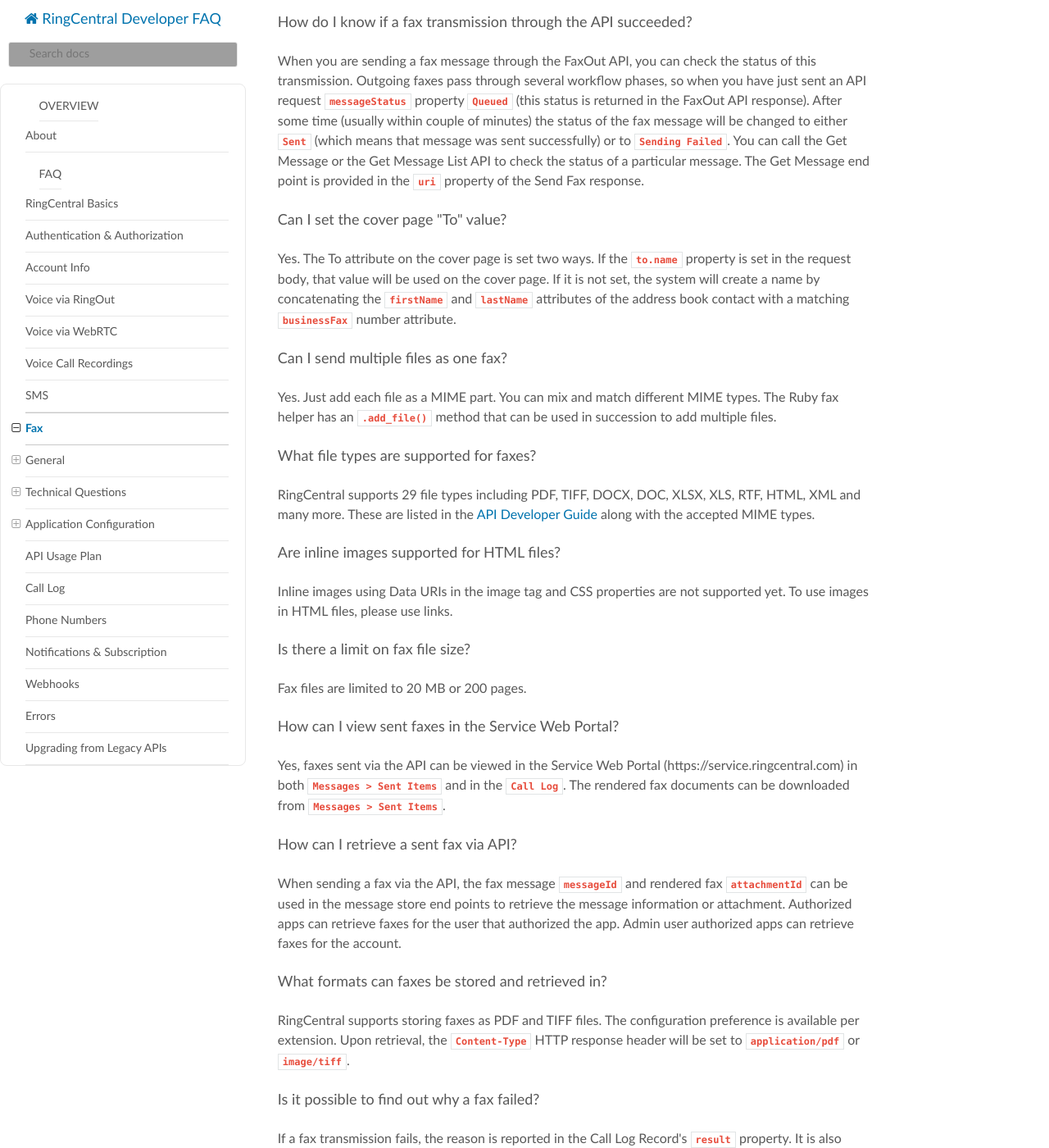
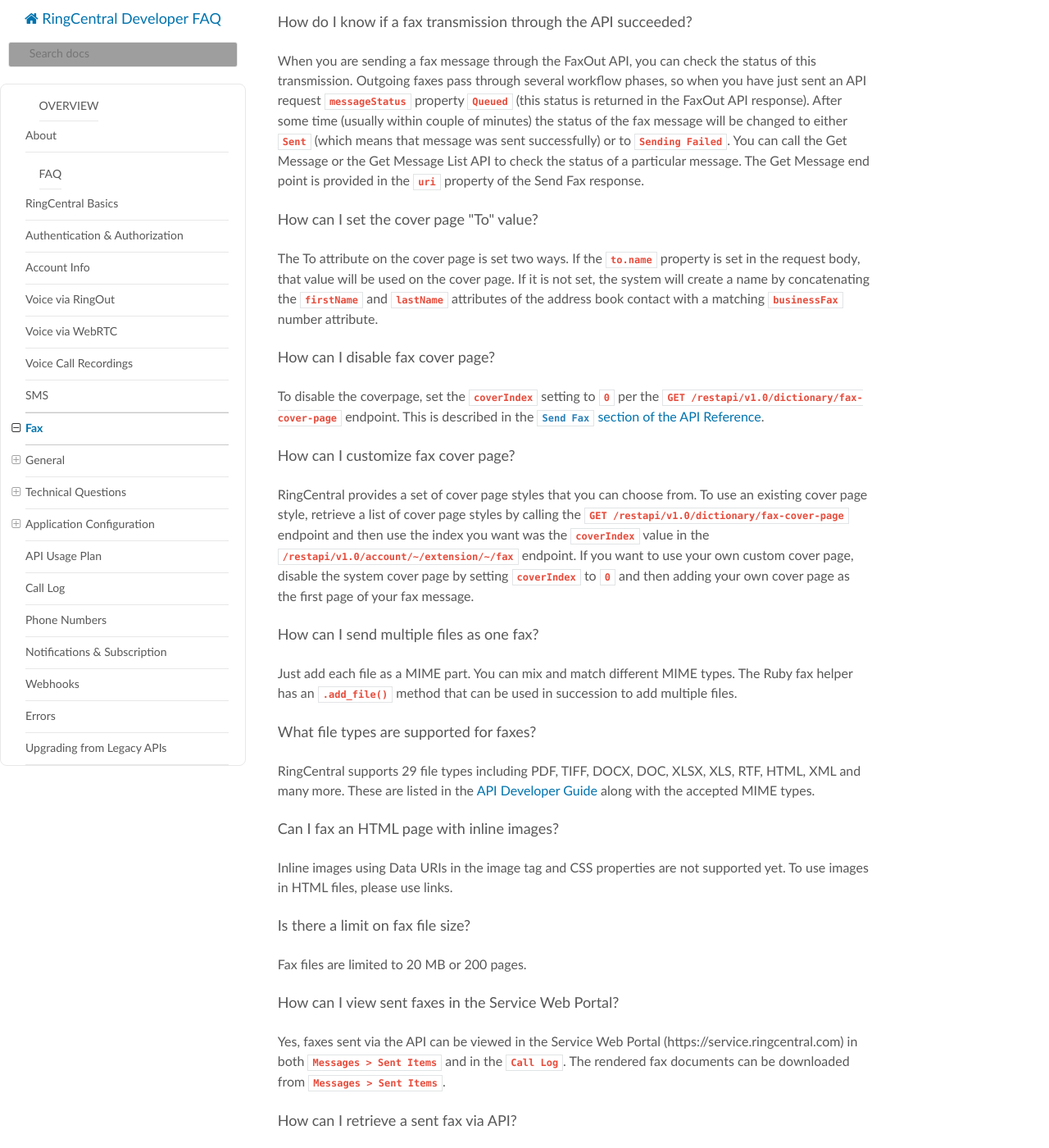
Before and after one commit to ringcentral/ringcentral-faq, an MkDocs documentation site: the page built from docs/fax.md, in a window 1280 px wide and 1400 px high, scrolled down 380 px. Shown: the whole window at 82% size. Built offline with MkDocs 1.6.1, drawn with Linux system fonts in a browser that asks for light colours; nearby versions of some CDN libraries; old or Windows-style settings are respelled for this version of MkDocs; some of the changed text lies outside the part shown; grey boxes are pictures that could not be loaded.

Commit message:
add fax Q&A

```diff
--- a/docs/fax.md
+++ b/docs/fax.md
@@ -12,19 +12,27 @@
 
 When you are sending a fax message through the FaxOut API, you can check the status of this transmission. Outgoing faxes pass through several workflow phases, so when you have just sent an API request `messageStatus` property `Queued` (this status is returned in the FaxOut API response). After some time (usually within couple of minutes) the status of the fax message will be changed to either `Sent` (which means that message was sent successfully) or to `Sending Failed`. You can call the Get Message or the Get Message List API to check the status of a particular message. The Get Message end point is provided in the `uri` property of the Send Fax response.
 
-### Can I set the cover page "To" value?
+### How can I set the cover page "To" value?
 
-Yes. The To attribute on the cover page is set two ways. If the `to.name` property is set in the request body, that value will be used on the cover page. If it is not set, the system will create a name by concatenating the `firstName` and `lastName` attributes of the address book contact with a matching `businessFax` number attribute.
+The To attribute on the cover page is set two ways. If the `to.name` property is set in the request body, that value will be used on the cover page. If it is not set, the system will create a name by concatenating the `firstName` and `lastName` attributes of the address book contact with a matching `businessFax` number attribute.
 
-### Can I send multiple files as one fax?
+### How can I disable fax cover page?
 
-Yes. Just add each file as a MIME part. You can mix and match different MIME types. The Ruby fax helper has an `.add_file()` method that can be used in succession to add multiple files.
+To disable the coverpage, set the `coverIndex` setting to `0` per the `GET /restapi/v1.0/dictionary/fax-cover-page` endpoint. This is described in the [`Send Fax` section of the API Reference](https://developers.ringcentral.com/api-docs/latest/index.html#!#RefCreateFaxMessage).
+
+### How can I customize fax cover page?
+
+RingCentral provides a set of cover page styles that you can choose from. To use an existing cover page style, retrieve a list of cover page styles by calling the `GET /restapi/v1.0/dictionary/fax-cover-page` endpoint and then use the index you want was the `coverIndex` value in the `/restapi/v1.0/account/~/extension/~/fax` endpoint. If you want to use your own custom cover page, disable the system cover page by setting `coverIndex` to `0` and then adding your own cover page as the first page of your fax message.
+
+### How can I send multiple files as one fax?
+
+Just add each file as a MIME part. You can mix and match different MIME types. The Ruby fax helper has an `.add_file()` method that can be used in succession to add multiple files.
 
 ### What file types are supported for faxes?
 
 RingCentral supports 29 file types including PDF, TIFF, DOCX, DOC, XLSX, XLS, RTF, HTML, XML and many more. These are listed in the [API Developer Guide](https://developers.ringcentral.com/api-docs/) along with the accepted MIME types.
 
-### Are inline images supported for HTML files?
+### Can I fax an HTML page with inline images?
 
 Inline images using Data URIs in the image tag and CSS properties are not supported yet. To use images in HTML files, please use links.
 
@@ -59,6 +67,16 @@
 ### How long are my sent faxes stored?
 
 Sent faxes are stored for 30 days. Additional information is available in [RingCentral KB 1894](https://success.ringcentral.com/articles/RC_Knowledge_Article/2178). To retrieve your sent faxes, you can use the [RingCentral Message Store API](https://developer.ringcentral.com/api-docs/latest/index.html#!#RefMessageList.html) or the [RingCentral Archiver](https://developer.ringcentral.com/app-gallery.html/app/312709020-312709020-7gufiGT3T3CCuCP37hMDaQ~4TkBPW7ETPi3SEzIj4gUXQ-1210?_ga=2.87486040.1924527089.1499293522-1174061982.1498551437) service.
+
+### How can I send a fax via curl?
+
+To use curl with the RingCentral API, you need to make two curl calls. One to retrieve an access token and another to use the access token to make the API call, sending a fax in here. To retrieve an access token, see the API Reference. If you have enabled OAuth 2.0 password flow, you can use the following curl command to retrieve an access token:
+
+curl -u '<my_client_id>:<my_client_secret>' -d 'grant_type=password&username=<my_username>&extension=<my_extension>&password=<my_password>' -X POST https://platform.devtest.ringcentral.com/restapi/oauth/token
+
+Once you have the response, you can use the `access_token` parameter in the response to make an fax call follows.
+
+curl -H 'Authorization: Bearer <my_access_token>' -F 'to=<my_to_number>' -F 'coverPageText=<my_cover_page_text>' -F attachment=@<my_filepath> -X POST https://platform.devtest.ringcentral.com/restapi/v1.0/account/~/extension/~/fax
 
 ## Technical Questions
 
```
